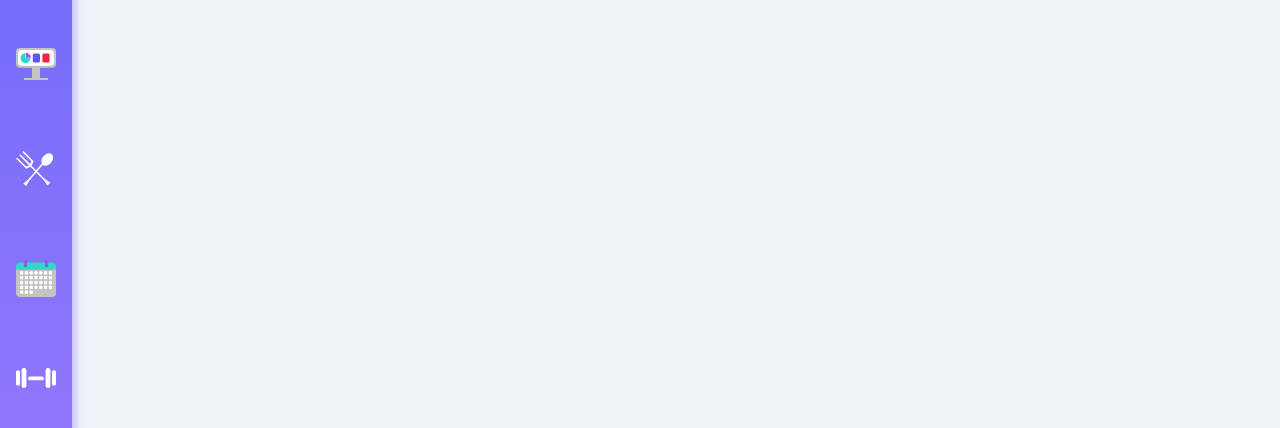
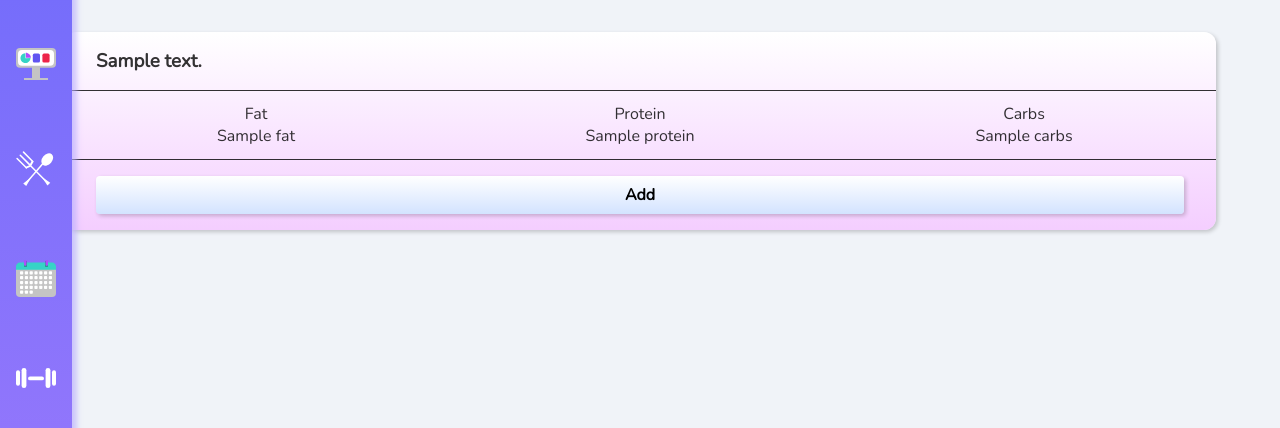
Before and after one commit to connorskorburg/HealthTrak, a Flask app: template templates/results.html in a window 1280 px wide. Shown: the part 64-492 px from the top of the page. Run offline with Flask 2, Linux system fonts and the light colour scheme; the template is opened without the code that fills it: most values are stand-ins (such as "Sample title", 1, 10 or a date in 2020).

Commit message:
updated search results page

```diff
--- a/controllers.py
+++ b/controllers.py
@@ -176,6 +176,7 @@ def searchResults():
                 if y['nutrientName'] == 'Protein':
                     protein = y['value']
             results.append({
+                "id": i + 1,
                 "description":  result['foods'][i]['description'],
                 "protein":  protein,
                 "fat":  fat,
--- a/static/css/track.css
+++ b/static/css/track.css
@@ -132,7 +132,7 @@
     background: rgb(54,39,254);
     background: linear-gradient(135deg, rgba(54,39,254,1) 0%, rgba(128,236,243,1) 85%);
   }
-  .food-content{
+  .food-content, #hidden-results{
     display: none;
   }
   .dropdown{
@@ -345,3 +345,70 @@
     }
 
 }
+
+
+
+/* search results styling  */
+
+#search-results {
+  margin-bottom: 5rem;
+  display: grid;
+  width: 100%;
+  padding: 2rem 5%;
+  grid-gap: 2rem 5%;
+}
+  .result-display {
+    color: rgba(0, 0, 0, 0.8);
+    padding: 1rem 0;
+    box-shadow: 2px 2px 4px rgba(0,0,0,0.2);
+    border-radius: 0.75rem;
+    background: rgb(255,255,255);
+    background: linear-gradient(180deg, rgba(255,255,255,1) 0%, rgba(244,206,255,1) 100%);
+  }
+  .result-display h3 {
+    padding: 0 2rem 1rem 2rem;
+    border-bottom: 1px solid rgba(0, 0, 0, 0.8);
+  }
+  .search-nutrients {
+    padding: 0.75rem 0;
+    /* font-size: 1rem; */
+
+    display: flex;
+    align-content: space-between;
+    text-align: center;
+    /* padding: 0.75rem 10%; */
+  }
+    .search-nutrients div {
+      flex: 1;
+    }
+    .btn-search-container {
+      padding: 1rem 2rem 0rem 2rem;
+      border-top: 1px solid rgba(0,0,0,0.8);
+    }
+      .btn-search-container button {
+        width: 100%;
+        font-weight: 600;
+        font-size: 1rem;
+        padding: 0.5rem;
+        border: none;
+        outline: none;
+        background: rgb(255,255,255);
+        background: linear-gradient(180deg, rgba(255,255,255,1) 0%, rgba(211,227,255,1) 100%);
+        border-radius: 0.25rem;
+        box-shadow: 2px 2px 4px rgba(0, 0, 0, 0.2);
+      }
+
+      .btn-search-container button:hover {
+        cursor: pointer;
+        transform: scale(1.02);
+        box-shadow: 3px 3px 6px rgba(0, 0, 0, 0.2);
+        transition: all 350ms ease-in-out;
+      }
+
+
+
+
+
+
+
+/* search results styling  */
--- /dev/null
+++ b/static/js/foodToggle.js
@@ -0,0 +1,6 @@
+let results = document.getElementById('hidden-results');
+console.log(results);
+
+let parsedResults = JSON.parse(results.textContent);
+
+console.log(parsedResults);
--- a/templates/results.html
+++ b/templates/results.html
@@ -11,6 +11,8 @@
     <link rel="stylesheet" href="{{ url_for('static', filename='/css/track.css') }}">
 </head>
 <body>
+
+    <div id="hidden-results">{{ results|tojson }}</div>
 
     <nav class="top-nav">
 
@@ -54,6 +56,47 @@
 
     <main id="search-results">
 
+        {% for r in results %}
+
+        <article class="result-display">
+
+            <h3>{{ r.description }}</h3>
+
+            <section class="search-nutrients" >
+
+                <div>
+
+                    <p>Fat</p>
+                    <p>{{ r.fat }}</p>
+
+                </div>
+
+                <div>
+
+                    <p>Protein</p>
+                    <p>{{ r.protein }}</p>
+
+                </div>
+
+                <div>
+
+                    <p>Carbs</p>
+                    <p>{{ r.carbs }}</p>
+
+                </div>
+
+            </section>
+
+            <div class="btn-search-container">
+
+                <button>Add</button>
+
+            </div>
+
+
+        </article>
+
+        {% endfor %}
 
     </main>
 
```
